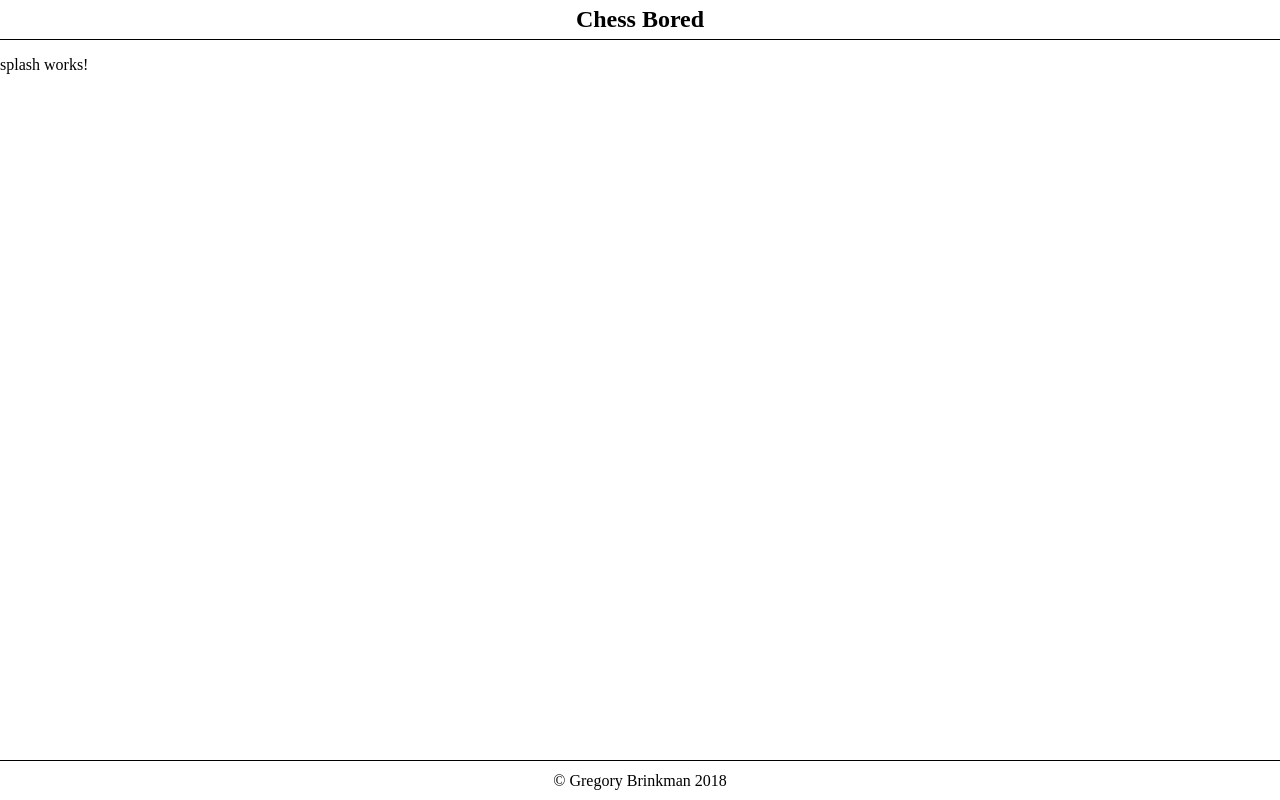
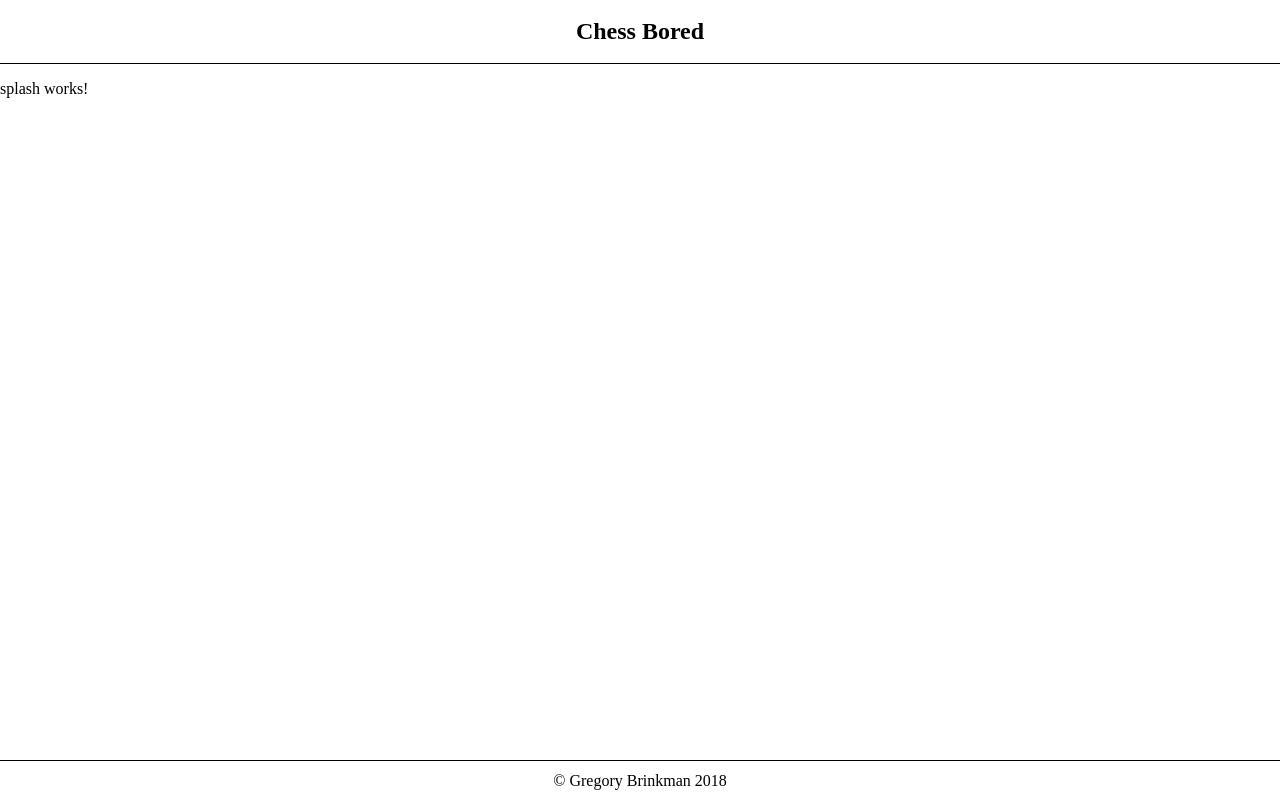
Before and after one commit to GregoryBrinkman/learn-chess, an Angular app: page / in a window 1280 px wide. Built offline with nearby package versions, Linux system fonts and the light colour scheme.

Commit message:
Optimize layout sizings

```diff
--- a/src/app/app.component.css
+++ b/src/app/app.component.css
@@ -1,4 +1,4 @@
 :host {
   display: grid;
-  grid-template-rows: 5vh 0px 90vh 5vh;
+  grid-template-rows: 8vh 0px 87vh 5vh;
 }
```
